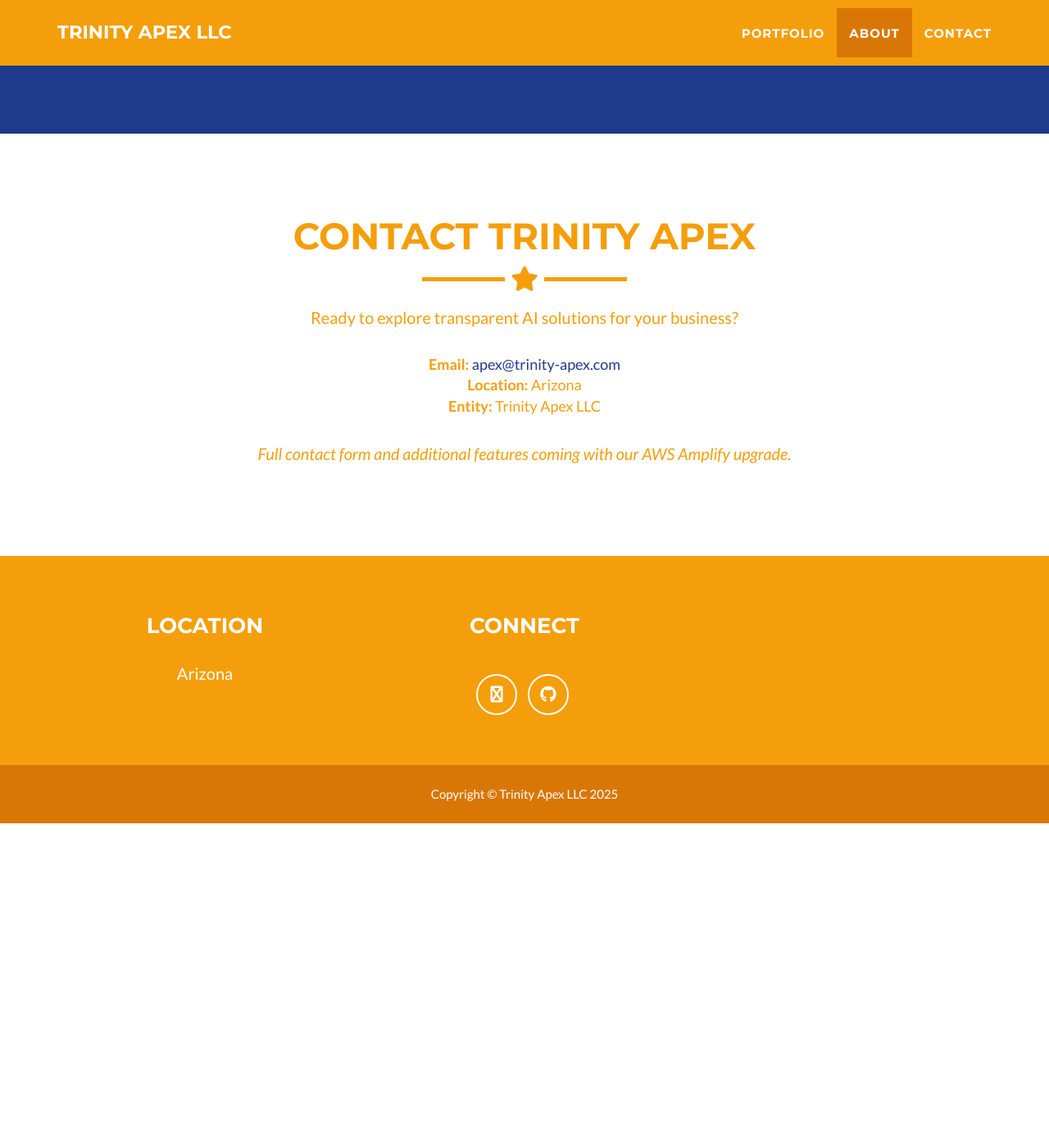
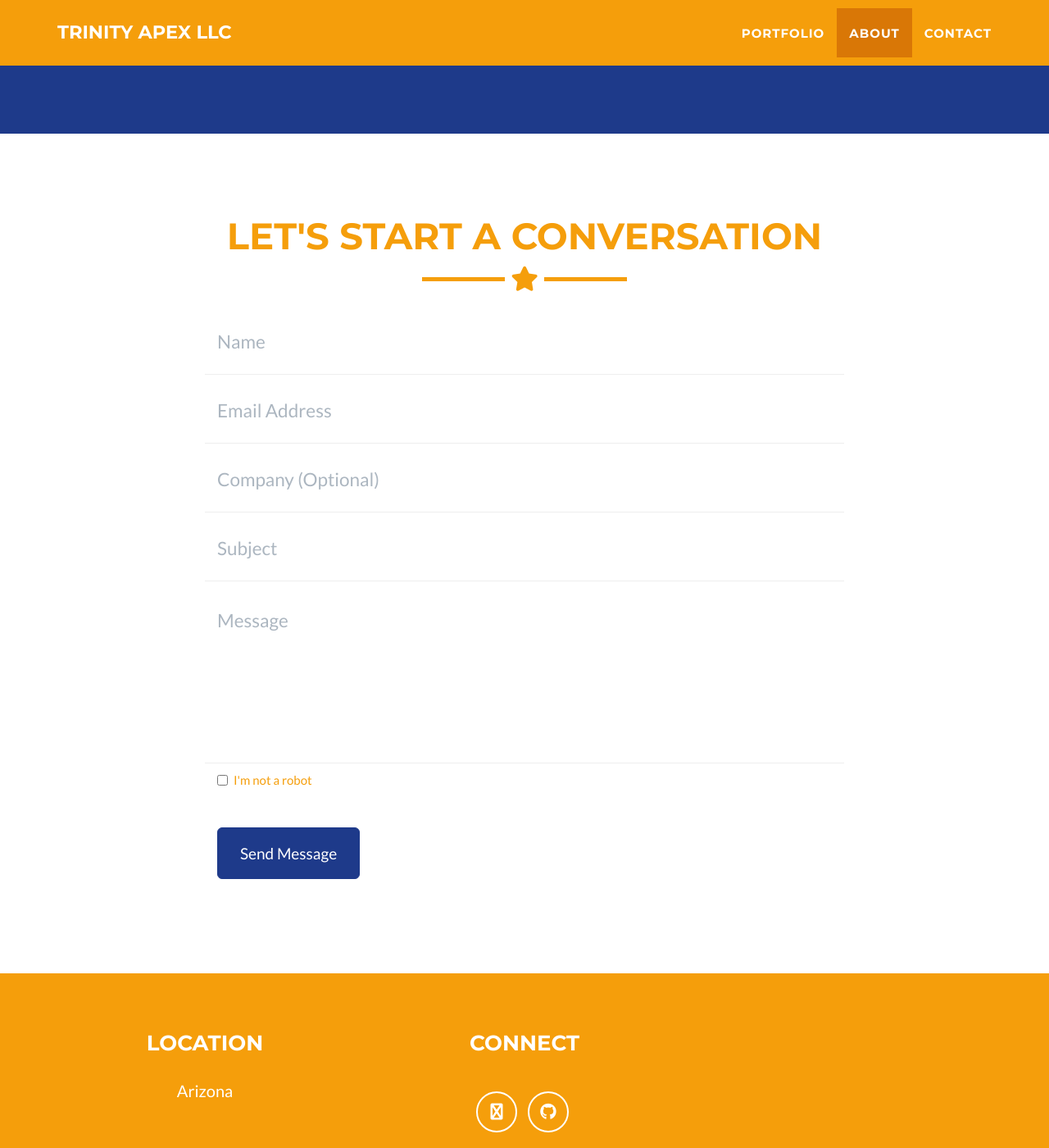
Before and after one commit to jlchatha/trinity-apex-website, a Jekyll site: the page built from _posts/2014-07-18-project-1.markdown, in a window 1280 px wide and 1400 px high, scrolled down 943 px. Shown: the whole window at 82% size. Built offline with Jekyll 4.4.1, drawn with Linux system fonts in a browser that asks for light colours; before the commit the page ends 1947 px from its top, so only the background shows below that.

Commit message:
Add contact form implementation

```diff
--- a/_includes/contact_static.html
+++ b/_includes/contact_static.html
@@ -3,21 +3,71 @@
     <div class="container">
         <div class="row">
             <div class="col-lg-12 text-center">
-        <h2>Contact Trinity Apex</h2>
+                <h2>Let's Start a Conversation</h2>
                 <hr class="star-primary">
             </div>
         </div>
         <div class="row">
             <div class="col-lg-8 col-lg-offset-2">
-        <p class="text-center">Ready to explore transparent AI solutions for your business?</p>
-        <p class="text-center" style="font-size: 1.2em; margin: 30px 0;">
-          <strong>Email:</strong> <a href="mailto:apex@trinity-apex.com">apex@trinity-apex.com</a><br>
-          <strong>Location:</strong> Arizona<br>
-          <strong>Entity:</strong> Trinity Apex LLC
-        </p>
-        <p class="text-center" style="margin-top: 30px; font-style: italic;">
-          Full contact form and additional features coming with our AWS Amplify upgrade.
-        </p>
+                <div id="contactForm">
+                    <!-- Hidden honeypot field for bot detection -->
+                    <div class="form-group" style="display: none;">
+                        <label for="website">Website</label>
+                        <input type="text" class="form-control" id="website" name="website">
+                    </div>
+
+                    <div class="row control-group">
+                        <div class="form-group col-xs-12 floating-label-form-group controls">
+                            <label for="name">Name</label>
+                            <input type="text" class="form-control" placeholder="Name" id="name" required>
+                            <p class="help-block text-danger"></p>
+                        </div>
+                    </div>
+                    <div class="row control-group">
+                        <div class="form-group col-xs-12 floating-label-form-group controls">
+                            <label for="email">Email Address</label>
+                            <input type="email" class="form-control" placeholder="Email Address" id="email" required>
+                            <p class="help-block text-danger"></p>
+                        </div>
+                    </div>
+                    <div class="row control-group">
+                        <div class="form-group col-xs-12 floating-label-form-group controls">
+                            <label for="company">Company</label>
+                            <input type="text" class="form-control" placeholder="Company (Optional)" id="company">
+                            <p class="help-block text-danger"></p>
+                        </div>
+                    </div>
+                    <div class="row control-group">
+                        <div class="form-group col-xs-12 floating-label-form-group controls">
+                            <label for="subject">Subject</label>
+                            <input type="text" class="form-control" placeholder="Subject" id="subject" required>
+                            <p class="help-block text-danger"></p>
+                        </div>
+                    </div>
+                    <div class="row control-group">
+                        <div class="form-group col-xs-12 floating-label-form-group controls">
+                            <label for="message">Message</label>
+                            <textarea rows="5" class="form-control" placeholder="Message" id="message" required></textarea>
+                            <p class="help-block text-danger"></p>
+                        </div>
+                    </div>
+                    <div class="row">
+                        <div class="form-group col-xs-12">
+                            <div class="checkbox">
+                                <label>
+                                    <input type="checkbox" id="not-robot" required> I'm not a robot
+                                </label>
+                            </div>
+                        </div>
+                    </div>
+                    <br>
+                    <div id="success"></div>
+                    <div class="row">
+                        <div class="form-group col-xs-12">
+                            <button type="button" class="btn btn-success btn-lg" id="sendMessageButton">Send Message</button>
+                        </div>
+                    </div>
+                </div>
             </div>
         </div>
     </div>
--- a/_includes/js.html
+++ b/_includes/js.html
@@ -12,7 +12,7 @@
 <!-- Contact Form JavaScript -->
 <script src="{{ " js/jqBootstrapValidation.js" }}"></script>
 {% if site.contact == "static" %}
-<script src="{{ " js/contact_me_static.js" }}"></script>
+<script src="{{ " js/contact_form.js" }}"></script>
 {% else %}
 <script src="{{ " js/contact_me.js" }}"></script>
 {% endif %}
--- /dev/null
+++ b/js/contact_form.js
@@ -0,0 +1,102 @@
+// Trinity Apex contact form handler
+// UNIT 3 Implementation (June 6, 2025)
+$(function() {
+    // Initialize form validation
+    $('#contactForm input, #contactForm textarea').jqBootstrapValidation({
+        preventSubmit: true,
+        submitError: function($form, event, errors) {
+            // Additional form error handling here
+        },
+        submitSuccess: function($form, event) {
+            event.preventDefault();
+
+            // Get form values
+            var name = $("input#name").val();
+            var email = $("input#email").val();
+            var company = $("input#company").val();
+            var subject = $("input#subject").val();
+            var message = $("textarea#message").val();
+            var notRobot = $("input#not-robot").is(":checked");
+            var website = $("input#website").val(); // Honeypot field
+
+            // Validate required fields
+            if (!name || !email || !subject || !message || !notRobot) {
+                $('#success').html("<div class='alert alert-danger'>");
+                $('#success > .alert-danger').html("<button type='button' class='close' data-dismiss='alert' aria-hidden='true'>&times;")
+                    .append("</button>");
+                $('#success > .alert-danger').append("<strong>Please fill out all required fields.</strong>");
+                $('#success > .alert-danger').append('</div>');
+                return;
+            }
+
+            // Disable button to prevent multiple submissions
+            $("#sendMessageButton").prop("disabled", true);
+
+            // Prepare form data
+            var formData = {
+                name: name,
+                email: email,
+                company: company || '',
+                subject: subject,
+                message: message,
+                website: website // Honeypot field
+            };
+
+            // The actual API Gateway endpoint from AWS CloudFormation
+            var apiEndpoint = 'https://7nidg8yryi.execute-api.us-west-2.amazonaws.com/prod/contact';
+
+            // Submit form data to AWS API Gateway
+            $.ajax({
+                url: apiEndpoint,
+                type: "POST",
+                data: JSON.stringify(formData),
+                contentType: "application/json; charset=utf-8",
+                dataType: "json",
+                cache: false,
+                success: function(response) {
+                    // Success message
+                    $('#success').html("<div class='alert alert-success'>");
+                    $('#success > .alert-success').html("<button type='button' class='close' data-dismiss='alert' aria-hidden='true'>&times;")
+                        .append("</button>");
+                    $('#success > .alert-success')
+                        .append("<strong>Thanks for reaching out! We'll be in touch soon.</strong>");
+                    $('#success > .alert-success')
+                        .append('</div>');
+
+                    // Clear all fields
+                    $('#contactForm').trigger("reset");
+                },
+                error: function(xhr, status, error) {
+                    // Error message
+                    $('#success').html("<div class='alert alert-danger'>");
+                    $('#success > .alert-danger').html("<button type='button' class='close' data-dismiss='alert' aria-hidden='true'>&times;")
+                        .append("</button>");
+                    $('#success > .alert-danger').append($("<strong>").text("Sorry " + name + ", it seems that our mail server is not responding. Please try again later!"));
+                    $('#success > .alert-danger').append('</div>');
+
+                    console.error("Error:", error);
+                },
+                complete: function() {
+                    // Re-enable button after 5 seconds
+                    setTimeout(function() {
+                        $("#sendMessageButton").prop("disabled", false);
+                    }, 5000);
+                }
+            });
+        },
+        filter: function() {
+            return $(this).is(":visible");
+        },
+    });
+
+    // When a button with data-dismiss="alert" is clicked, close the parent alert box
+    $(document).on("click", ".alert .close", function(e) {
+        $(this).parent().parent().fadeOut(500);
+    });
+});
+
+// Form reset
+$('#contactForm').on('reset', function() {
+    $('#success').html('');
+    $("input#not-robot").prop('checked', false);
+});
```
Lines whose indentation alone changed are shown as unchanged.
